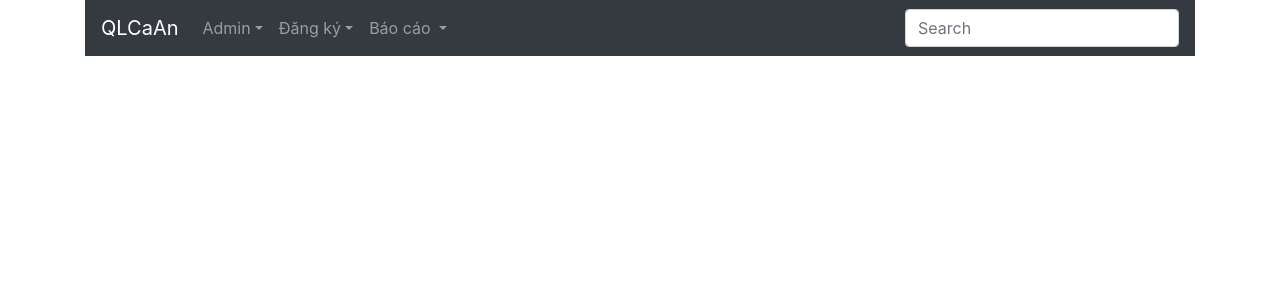
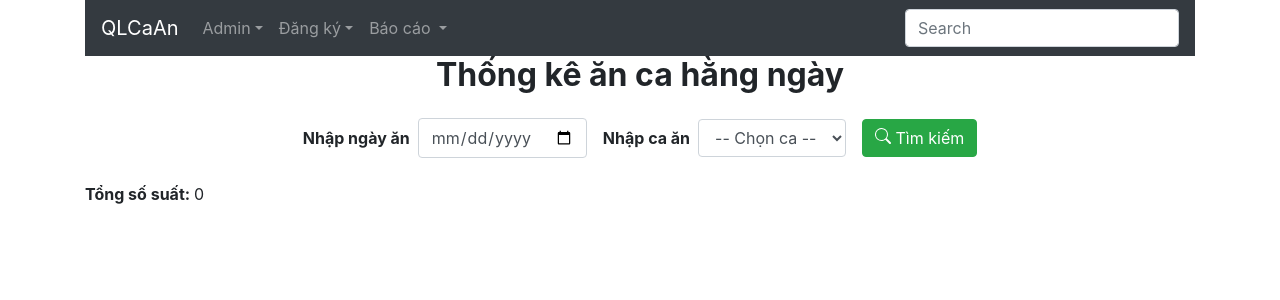
Before and after one commit to dang16062004/QL_Ca_An, an Angular app in the folder FRONTEND/QLCaAn/: page /baocao/theoca in a window 1280 px wide. Before the commit this address led to /. Shown: the top 300 px of the page. Built offline with nearby package versions, Linux system fonts and the light colour scheme.

Commit message:
finish báo cáo theo ca ăn trong ngày
làm hết cả back end lẫn fron end và sửa được lỗi hiển thị của báo cáo cá nhân

```diff
--- a/FRONTEND/QLCaAn/src/app/app-routing.module.ts
+++ b/FRONTEND/QLCaAn/src/app/app-routing.module.ts
@@ -6,6 +6,8 @@ import { NhanVienComponent } from './nhan-vien/nhan-vien.component';
 import { DangnhapComponent } from './tai-khoan/dangnhap/dangnhap.component';
 import { DangKiCaAnComponent } from './dang-ki-ca-an/dang-ki-ca-an.component';
 import { BaocaoComponent } from './baocao/baocao.component';
+import { TheocanhanComponent } from './baocao/theocanhan/theocanhan.component';
+import { BaocaotheocaComponent } from './baocao/baocaotheoca/baocaotheoca.component';
 const routes: Routes = [
   { path: '', component: DangnhapComponent },
   { path: 'phongban', component: PhongBanComponent },
@@ -13,6 +15,8 @@ const routes: Routes = [
   { path: 'nhanvien', component: NhanVienComponent },
   { path: 'dondangki', component: DangKiCaAnComponent },
   { path: 'baocao', component: BaocaoComponent },
+  { path: 'baocao/theocanhan', component: TheocanhanComponent },
+  { path: 'baocao/theoca', component: BaocaotheocaComponent },
 ];
 
 @NgModule({
--- a/FRONTEND/QLCaAn/src/app/app.component.html
+++ b/FRONTEND/QLCaAn/src/app/app.component.html
@@ -49,11 +49,13 @@
             >Báo cáo
           </a>
           <div class="dropdown-menu" aria-labelledby="dropdown05">
-            <a class="dropdown-item" routerLink="baocao"
+            <a class="dropdown-item" routerLink="baocao/theocanhan"
               >Thống kê theo cá nhân</a
             >
-            <a class="dropdown-item" routerLink="baocao">Thống kê theo ngày</a>
-            <a class="dropdown-item" routerLink="baocao">Thống kê theo tháng</a>
+            <a class="dropdown-item" routerLink="baocao/theoca"
+              >Thống kê theo ngày</a
+            >
+            <a class="dropdown-item" routerLink="">Thống kê theo tháng</a>
           </div>
         </li>
       </ul>
--- a/FRONTEND/QLCaAn/src/app/app.module.ts
+++ b/FRONTEND/QLCaAn/src/app/app.module.ts
@@ -20,6 +20,7 @@ import { DangKiCaAnComponent } from './dang-ki-ca-an/dang-ki-ca-an.component';
 import { DSDKComponent } from './dang-ki-ca-an/dsdk/dsdk.component';
 import { BaocaoComponent } from './baocao/baocao.component';
 import { TheocanhanComponent } from './baocao/theocanhan/theocanhan.component';
+import { BaocaotheocaComponent } from './baocao/baocaotheoca/baocaotheoca.component';
 
 @NgModule({
   declarations: [
@@ -37,7 +38,8 @@ import { TheocanhanComponent } from './baocao/theocanhan/theocanhan.component';
     DangKiCaAnComponent,
     DSDKComponent,
     BaocaoComponent,
-    TheocanhanComponent
+    TheocanhanComponent,
+    BaocaotheocaComponent
   ],
   imports: [
     BrowserModule,
--- /dev/null
+++ b/FRONTEND/QLCaAn/src/app/baocao/baocaotheoca/baocaotheoca.component.html
@@ -0,0 +1,75 @@
+<h2 class="text-center font-weight-bold mb-4">Thống kê ăn ca hằng ngày</h2>
+
+<!-- Form chọn ngày & ca ăn -->
+<div class="form-inline justify-content-center mb-4">
+  <div class="form-group mr-3">
+    <label class="mr-2"><strong>Nhập ngày ăn</strong></label>
+    <input
+      type="date"
+      class="form-control"
+      [(ngModel)]="ngayChon"
+      name="ngayChon"
+    />
+  </div>
+
+  <div class="form-group mr-3">
+    <label class="mr-2"><strong>Nhập ca ăn</strong></label>
+    <select class="form-control" [(ngModel)]="caChon" name="caChon">
+      <option [ngValue]="null" disabled selected>-- Chọn ca --</option>
+      <option [value]="1">Ca 1</option>
+      <option [value]="2">Ca 2</option>
+      <option [value]="3">Ca 3</option>
+    </select>
+  </div>
+
+  <button class="btn btn-success" (click)="timBaoCao()">
+    <svg
+      xmlns="http://www.w3.org/2000/svg"
+      width="16"
+      height="16"
+      fill="currentColor"
+      class="bi bi-search"
+      viewBox="0 0 16 16"
+    >
+      <path
+        d="M11.742 10.344a6.5 6.5 0 1 0-1.397 1.398h-.001q.044.06.098.115l3.85 3.85a1 1 0 0 0 1.415-1.414l-3.85-3.85a1 1 0 0 0-.115-.1zM12 6.5a5.5 5.5 0 1 1-11 0 5.5 5.5 0 0 1 11 0"
+      />
+    </svg>
+    Tìm kiếm
+  </button>
+</div>
+
+<!-- Tổng toàn bộ -->
+<p><strong>Tổng số suất: </strong> {{ getTongSoLuongTatCa() }}</p>
+
+<!-- Duyệt từng phòng ban -->
+<div *ngFor="let phong of objectKeys(dsTheoPhong)">
+  <h5>
+    <strong>Phòng: {{ phong }}</strong>
+  </h5>
+
+  <table class="table table-bordered text-center">
+    <thead class="thead-light">
+      <tr>
+        <th>STT</th>
+        <th>Họ tên người đăng ký</th>
+        <th>Số lượng</th>
+        <th>Thành tiền</th>
+      </tr>
+    </thead>
+    <tbody>
+      <tr *ngFor="let item of dsTheoPhong[phong]; let i = index">
+        <td>{{ i + 1 }}</td>
+        <td>{{ item.HoVaTen }}</td>
+        <td>{{ item.SoLuong }}</td>
+        <td>{{ item.ThanhTien | number : "1.0-0" }}</td>
+      </tr>
+      <!-- Tổng của phòng -->
+      <tr class="font-weight-bold">
+        <td colspan="2">Tổng</td>
+        <td>{{ getTongSoLuong(dsTheoPhong[phong]) }}</td>
+        <td>{{ getTongThanhTien(dsTheoPhong[phong]) | number : "1.0-0" }}</td>
+      </tr>
+    </tbody>
+  </table>
+</div>
--- /dev/null
+++ b/FRONTEND/QLCaAn/src/app/baocao/baocaotheoca/baocaotheoca.component.ts
@@ -0,0 +1,65 @@
+import { Component } from '@angular/core';
+import { SharedService } from '../../shared.service';
+import { FormsModule } from '@angular/forms';
+import { CommonModule } from '@angular/common';
+import { Input } from '@angular/core';
+
+@Component({
+  selector: 'app-baocaotheoca',
+  standalone: false,
+  templateUrl: './baocaotheoca.component.html',
+  styleUrl: './baocaotheoca.component.css',
+})
+export class BaocaotheocaComponent {
+  ngayChon: string = '';
+  caChon: number | null = null;
+
+  dsTheoPhong: { [key: string]: any[] } = {};
+  objectKeys = Object.keys;
+
+  constructor(private sharedService: SharedService) {}
+  ngOnInit() {
+    this.timBaoCao();
+  }
+
+  timBaoCao() {
+    if (!this.ngayChon || !this.caChon) {
+      alert('Vui lòng chọn đầy đủ ngày và ca ăn!');
+      return;
+    }
+
+    this.sharedService.layBCTheoCa(this.ngayChon, this.caChon).subscribe(
+      (data) => {
+        this.groupTheoPhong(data);
+      },
+      (error) => {
+        console.error('Lỗi truy vấn:', error);
+      }
+    );
+  }
+
+  groupTheoPhong(data: any[]) {
+    this.dsTheoPhong = {};
+    for (let item of data) {
+      const tenPhong = item.TenPhong?.trim();
+      if (!this.dsTheoPhong[tenPhong]) {
+        this.dsTheoPhong[tenPhong] = [];
+      }
+      this.dsTheoPhong[tenPhong].push(item);
+    }
+  }
+
+  getTongSoLuong(items: any[]): number {
+    return items.reduce((sum, x) => sum + x.SoLuong, 0);
+  }
+
+  getTongThanhTien(items: any[]): number {
+    return items.reduce((sum, x) => sum + x.ThanhTien, 0);
+  }
+
+  getTongSoLuongTatCa(): number {
+    return Object.values(this.dsTheoPhong)
+      .flat()
+      .reduce((sum, item: any) => sum + item.SoLuong, 0);
+  }
+}
--- a/FRONTEND/QLCaAn/src/app/baocao/theocanhan/theocanhan.component.html
+++ b/FRONTEND/QLCaAn/src/app/baocao/theocanhan/theocanhan.component.html
@@ -8,12 +8,12 @@
     placeholder="Nhập tên nhân viên"
   />
 
-  <label class="mr-2">Phòng:</label>
-  <input
-    [(ngModel)]="phongban"
-    class="form-control mr-3"
-    placeholder="Nhập phòng ban"
-  />
+  <label class="col-ms-3"> Phòng Ban </label>
+  <select class="form-control col-ms-9" [(ngModel)]="phongban">
+    <option *ngFor="let phong of DSPhongBan" [value]="phong.ID_Phong">
+      {{ phong.TenPhong }}
+    </option>
+  </select>
 
   <button class="btn btn-success" (click)="loadBCCN()">Tìm kiếm</button>
 </div>
--- a/FRONTEND/QLCaAn/src/app/baocao/theocanhan/theocanhan.component.ts
+++ b/FRONTEND/QLCaAn/src/app/baocao/theocanhan/theocanhan.component.ts
@@ -1,5 +1,8 @@
 import { Component } from '@angular/core';
 import { SharedService } from '../../shared.service';
+import { FormsModule } from '@angular/forms';
+import { CommonModule } from '@angular/common';
+import { Input } from '@angular/core';
 
 @Component({
   selector: 'app-theocanhan',
@@ -16,21 +19,32 @@ export class TheocanhanComponent {
 
   ngOnInit() {
     this.loadBCCN();
+    this.loadDSPhongBan();
   }
 
+  DSPhongBan: any[] = []; // hoặc khai báo kiểu rõ ràng nếu có interface
   loadBCCN() {
-    this.sharedService.layBCcanhan(this.id, this.phongban).subscribe(
-      (data) => {
+    this.sharedService.layBCcanhan(this.id, this.phongban).subscribe((data) => {
+      if (data && data.length > 0) {
         this.dsdkList = data;
         console.log('Data:', this.dsdkList);
-      },
-      (error) => {
-        console.error('Lỗi khi load dữ liệu thống kê cá nhân:', error);
+      } else {
+        alert('Không có dữ liệu thống kê cá nhân cho ID và phòng ban đã chọn.');
       }
-    );
+    });
   }
 
   getTong(ca: 'Ca1' | 'Ca2' | 'Ca3'): number {
     return this.dsdkList.reduce((sum, row) => sum + (row[ca] || 0), 0);
   }
+  loadDSPhongBan() {
+    this.sharedService.layDSPhongBan().subscribe(
+      (data) => {
+        this.DSPhongBan = data;
+      },
+      (error) => {
+        console.error('Lỗi khi load danh sách phòng ban:', error);
+      }
+    );
+  }
 }
--- a/FRONTEND/QLCaAn/src/app/shared.service.ts
+++ b/FRONTEND/QLCaAn/src/app/shared.service.ts
@@ -71,8 +71,13 @@ export class SharedService {
       this.APIUrl +
         '/ChiTietDonDK/GetbyName?name=' +
         name +
-        '&phongban=' +
+        '&maphongban=' +
         phongban
     );
   }
+  layBCTheoCa(ngay: string, caAn: number) {
+    return this.http.get<any[]>(
+      this.APIUrl + '/ChiTietDonDK/GetbyCaAn?date=' + ngay + '&caAn=' + caAn
+    );
+  }
 }
```
Also changed, not shown: FRONTEND/QLCaAn/src/app/baocao/baocao.component.ts (+6 -4 lines), FRONTEND/QLCaAn/src/app/baocao/baocaotheoca/baocaotheoca.component.css (added), 13 other files (tests, documents, lock files or other folders).
